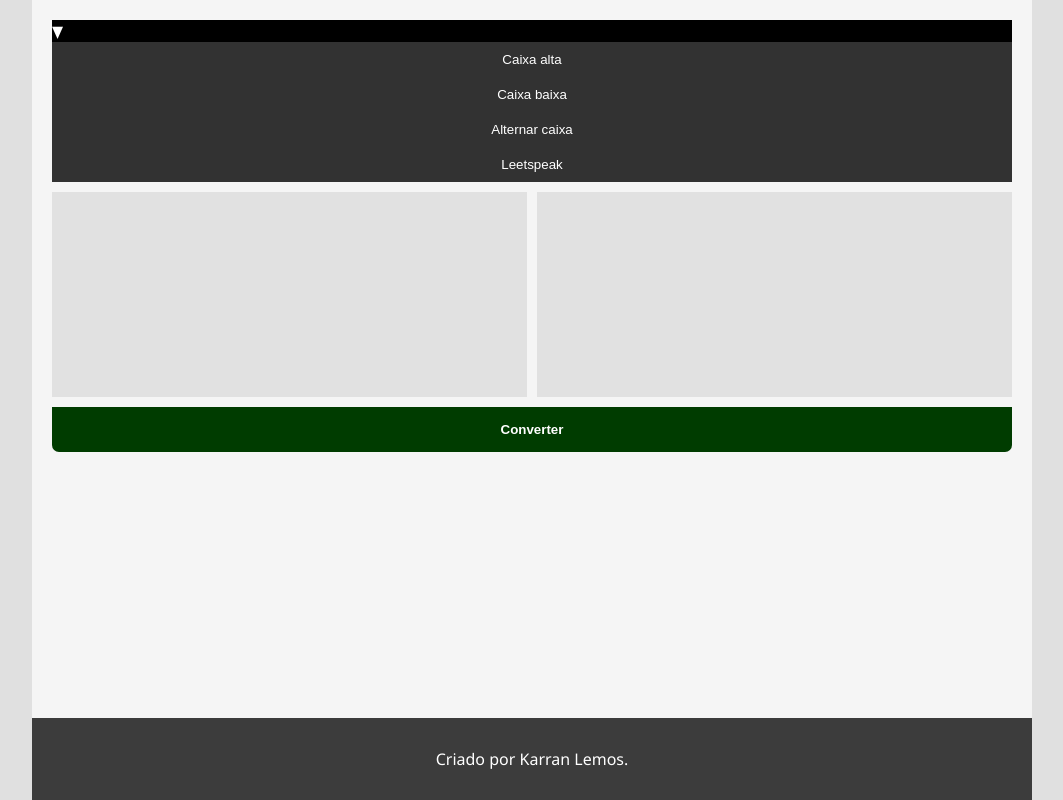
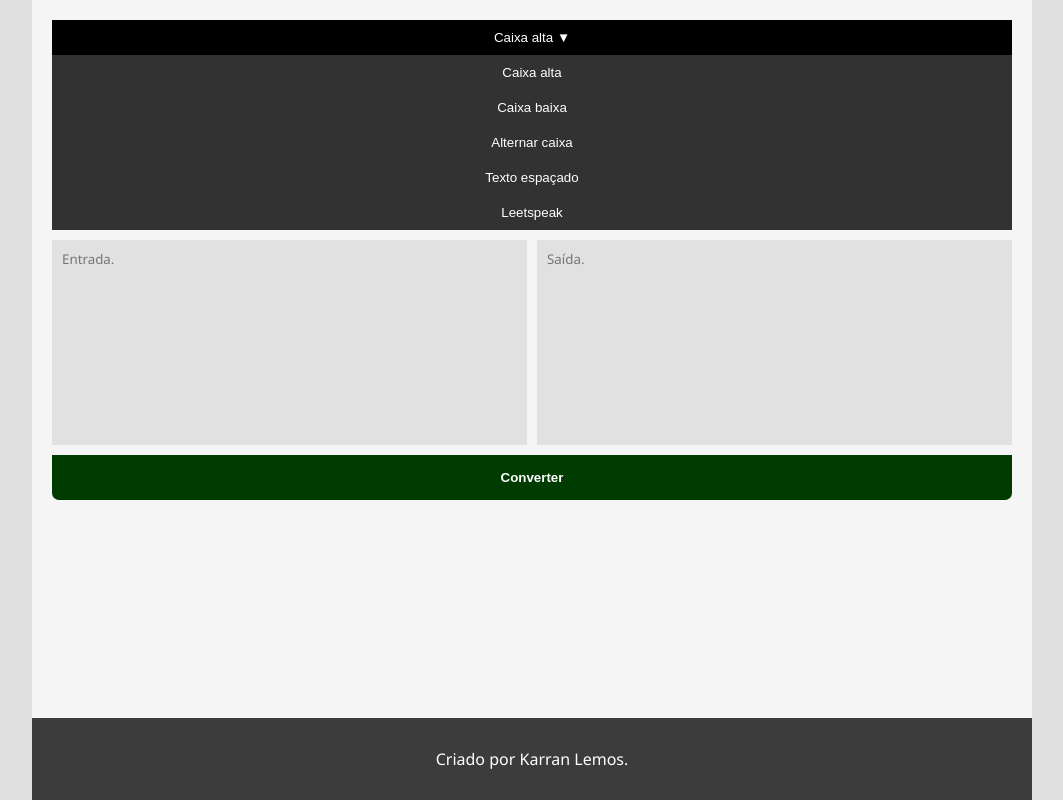
Before and after one commit to karranlemos/TextConverter, a PHP site: page / in a window 1280 px wide. Shown: the whole page, without its empty margins (108-1171 px from the left). Run offline with PHP 8.4, Linux system fonts and the light colour scheme.

Commit message:
Topo do select muda e layout muda quando a largura fica pequena

```diff
--- a/css/style.css
+++ b/css/style.css
@@ -28,6 +28,7 @@ textarea {
 
 button {
     outline: none;
+    border-width: 0;
 }
 
 
@@ -119,13 +120,21 @@ div#options-converter select {
     display: none;
 }
 
-div.select-head {
+button.select-head {
+    box-sizing: border-box;
+    width: 100%;
+    padding: 10px;
+
+    cursor: pointer;
     background-color: black;
-    width: 100%;
+    color: white;
 }
 
-div.select-head::after {
-    color: white;
+span.select-head-text {
+
+}
+
+span.select-head-icon::after {
     content: '\25BC';
 }
 
@@ -182,3 +191,19 @@ button#execute-converter {
 button#execute-converter:active {
     background-color: var(--execute-button-bg-color-active);
 }
+
+
+
+@media only screen and (max-width: 700px) {
+    div.field-block {
+        grid-column: 1/3;
+    }
+
+    div.execute-converter-block {
+        grid-row: 3;
+    }
+
+    button#execute-converter {
+        border-radius: 0 0 0 0;
+    }
+}
--- a/index.html
+++ b/index.html
@@ -27,13 +27,14 @@
                   <option value="uppercase">Caixa alta</option>
                   <option value="lowercase">Caixa baixa</option>
                   <option value="alternate-case">Alternar caixa</option>
+                  <option value="spaced-text">Texto espaçado</option>
                   <option value="leetspeak">Leetspeak</option>
                 </select>
                 <div class="select">
-                  <div class="select-head">
-                    <span class="select-head-text"></span>
+                  <button class="select-head">
+                    <span class="select-head-text">--------------</span>
                     <span class="select-head-icon"></span>
-                  </div>
+                  </button>
                   <div class="select-options">
                     <!--<button class="select-option"></button>-->
                   </div>
@@ -41,12 +42,12 @@
               </div>
             </div>
             <div class="field-block">
-              <textarea id="input-converter" class="converter-textarea"></textarea>
+              <textarea id="input-converter" class="converter-textarea" placeholder="Entrada."></textarea>
             </div>
             <div class="field-block">
-              <textarea id="output-converter" class="converter-textarea" readonly></textarea>
+              <textarea id="output-converter" class="converter-textarea" placeholder="Saída." readonly></textarea>
             </div>
-            <div class="field-block full-field-block">
+            <div class="field-block full-field-block execute-converter-block">
               <button type="button" id="execute-converter">Converter</button>
             </div>
 
```
Also changed, not shown: js/script.js (+29 -2 lines).
